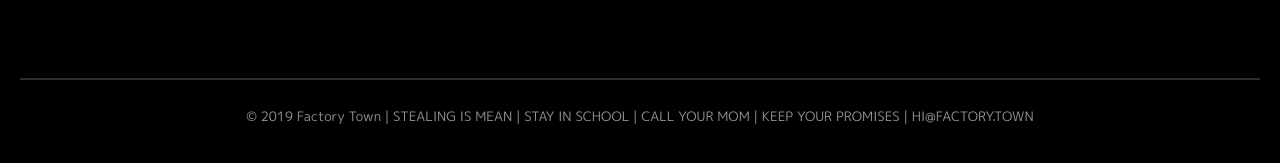
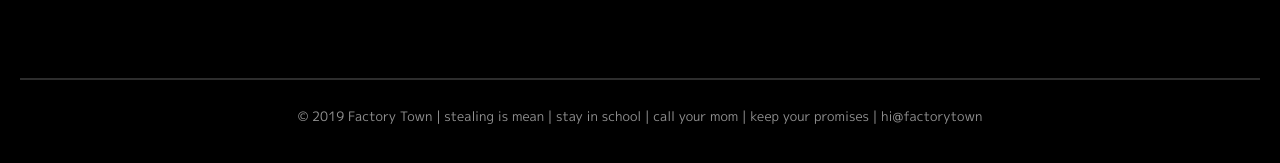
Before and after one commit to factorytown/factorytown.github.io, a Jekyll site: the page built from _pages/typography-sample.markdown, in a window 1280 px wide. Shown: the part 538-701 px from the top of the page. Built offline with Jekyll 4.4.1, drawn with Linux system fonts in a browser that asks for light colours; nearby versions of some CDN libraries.

Commit message:
Updated Config

```diff
--- a/_config.yml
+++ b/_config.yml
@@ -1,5 +1,5 @@
 ---
-title: Factory Town
+title: Factory Town - A Dual Director Studio
 timezone: America/Los_Angeles
 collections:
   pages:
@@ -38,9 +38,9 @@
     layout: project
     Sub-Title:
     Featured-Image:
-site: Factory Town
-footer: "STEALING IS MEAN  |  STAY IN SCHOOL  |  CALL YOUR MOM  |  KEEP YOUR PROMISES
-  \n |  HI@FACTORY.TOWN"
+site: Factory Town - A Dual Director Studio
+footer: "stealing is mean  |  stay in school  |  call your mom  | keep your promises
+  \n |  hi@factorytown"
 site-intro-text: "WE TELL POWERFUL\n</br>\nIMAGINATIVE STORIES\n</br>\nIN THE UNIVERSAL\n</br>\nLANGUAGE
   OF VISUAL\n</br>\nART.  WE BELIEVE THAT\n</br> \nSTORIES ARE THE  \n</br>\nMOST
   IMPORTANT   \n</br>\nCURRENCY WE HAVE. \n</br>\nWE KNOW YOU HAVE \n</br>\nSOMETHING
```
